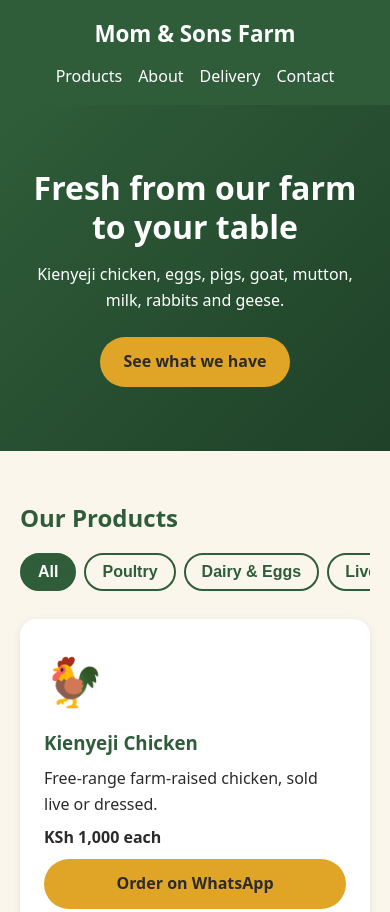
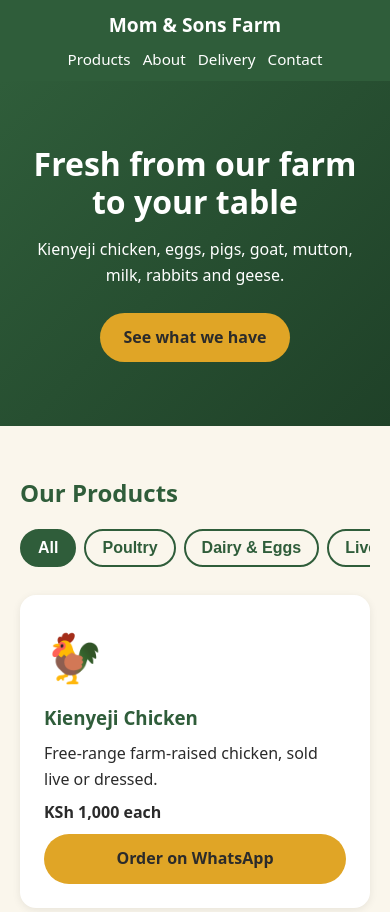
Before and after one commit to BradleyMaliro/mom-and-sons-farm, a plain HTML site: page index.html in a window 390 px wide. Shown: the top 912 px of the page. Drawn offline with Linux system fonts and the light colour scheme.

Commit message:
Add About section and phone layout fixes

```diff
--- a/css/styles.css
+++ b/css/styles.css
@@ -214,3 +214,23 @@ footer {
     gap: 2.5rem;
   }
 }
+/* Phone fixes */
+html {
+  scroll-padding-top: 8rem;
+}
+
+@media (max-width: 699px) {
+  .site-header {
+    padding: 0.6rem 1rem;
+    gap: 0.4rem;
+  }
+
+  .logo {
+    font-size: 1.2rem;
+  }
+
+  .site-header nav {
+    gap: 0.75rem;
+    font-size: 0.95rem;
+  }
+}
```
